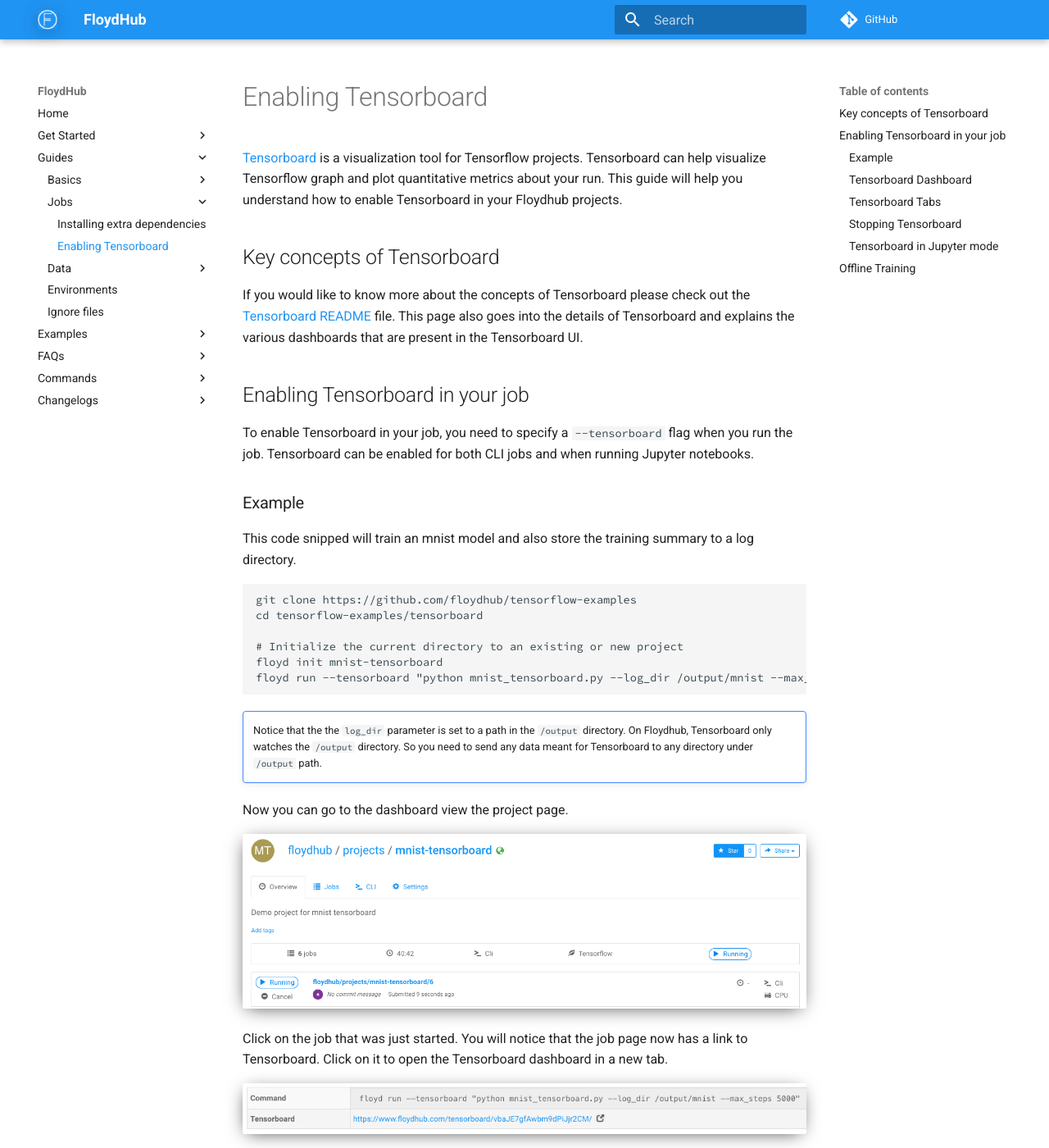
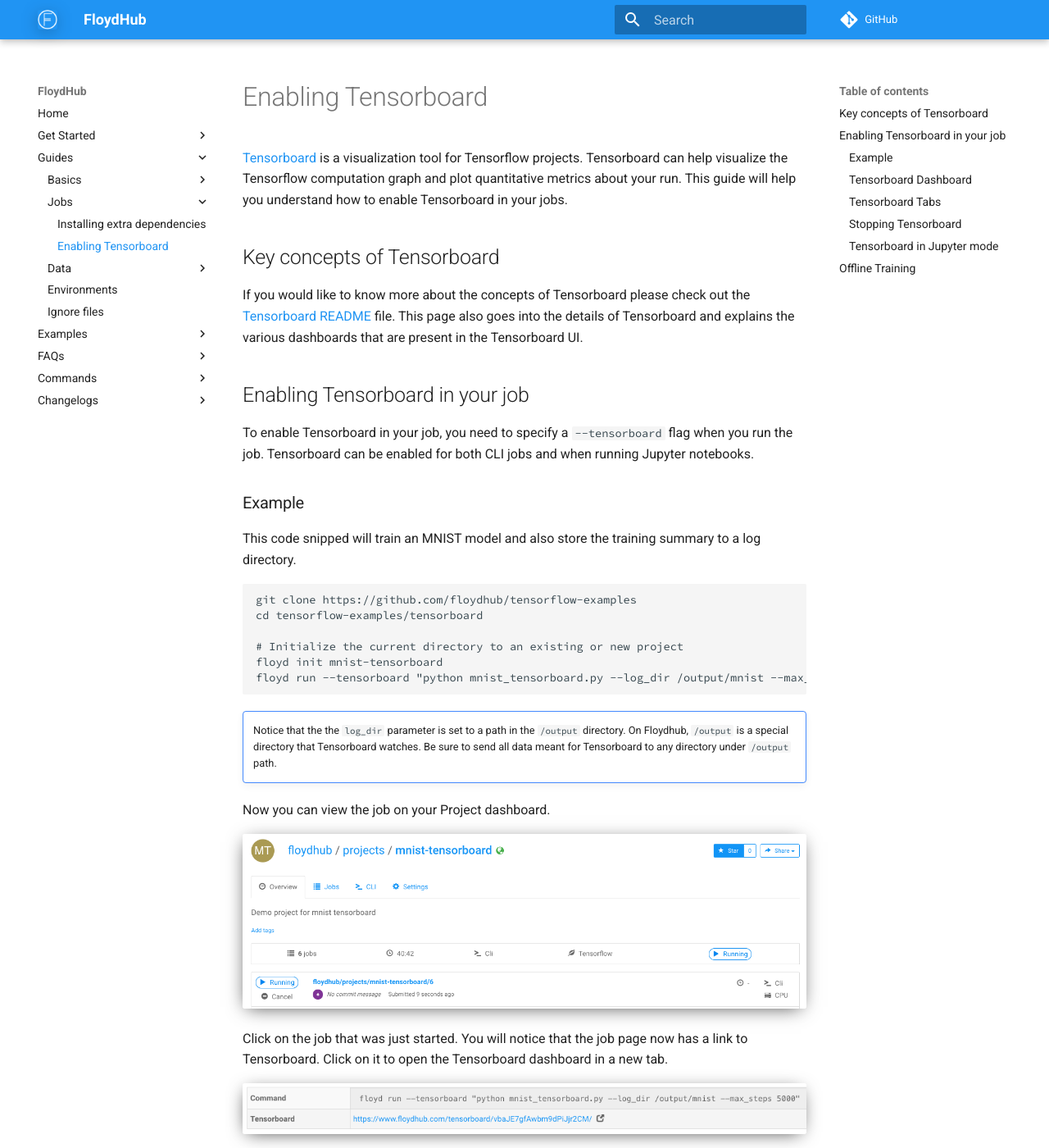
Before and after one commit to floydhub/floyd-docs, an MkDocs documentation site: the page built from docs/guides/jobs/tensorboard.md, in a window 1280 px wide and 1400 px high. Shown: the whole window at 82% size. Built offline with MkDocs 1.6.1 and Material for MkDocs 9.7.7, drawn with Linux system fonts in a browser that asks for light colours; comment, search, counter and statistics services are not loaded; old or Windows-style settings are respelled for this version of MkDocs; some of the changed text lies outside the part shown.

Commit message:
Minor changes to Tensorboard guide

````diff
--- a/docs/guides/jobs/tensorboard.md
+++ b/docs/guides/jobs/tensorboard.md
@@ -1,7 +1,7 @@
 [Tensorboard](https://www.tensorflow.org/get_started/summaries_and_tensorboard)
 is a visualization tool for Tensorflow projects. Tensorboard can help
-visualize Tensorflow graph and plot quantitative metrics about your run. This
-guide will help you understand how to enable Tensorboard in your Floydhub projects.
+visualize the Tensorflow computation graph and plot quantitative metrics about your run. This
+guide will help you understand how to enable Tensorboard in your jobs.
 
 ## Key concepts of Tensorboard
 
@@ -18,7 +18,7 @@
 
 ### Example
 
-This code snipped will train an mnist model and also store the training summary
+This code snipped will train an MNIST model and also store the training summary
 to a log directory.
 
 ```
@@ -32,10 +32,10 @@
 
 !!! important ""
     Notice that the the `log_dir` parameter is set to a path in the `/output` directory.
-    On Floydhub, Tensorboard only watches the `/output` directory. So you need to send
-    any data meant for Tensorboard to any directory under `/output` path.
+    On Floydhub, `/output` is a special directory that Tensorboard watches. Be sure to send
+    all data meant for Tensorboard to any directory under `/output` path.
 
-Now you can go to the dashboard view the project page.
+Now you can view the job on your Project dashboard.
 
 ![Project Dashboard](../../img/tensorboard_dashboard.png)
 
@@ -75,7 +75,7 @@
 
 ![Tensorboard Graphs](../../img/tensorboard_graph.png)
 
-The GRAPHS dashboard shows a graphical representation of the layers in the model.
+The GRAPHS dashboard shows a representation of Tensorflow's computation graph.
 You can click into each part of the model to get more details.
 
 !!! Note ""
@@ -99,8 +99,8 @@
 
 ## Offline Training
 
-Until now, we saw how to use Tensorboard directly on Floydhub _while_ your training
-is happening. Alternatively you can also view the metrics offline after your
+Until now, we saw how to use Tensorboard directly on Floydhub _while_ your job is actively running.
+Alternatively you can also view the metrics offline after your
 training is done.
 
 For that, you need to first download the output of your project to your local
````
Also changed, not shown: other parts of docs/guides/jobs/tensorboard.md (+1 -1 lines).
